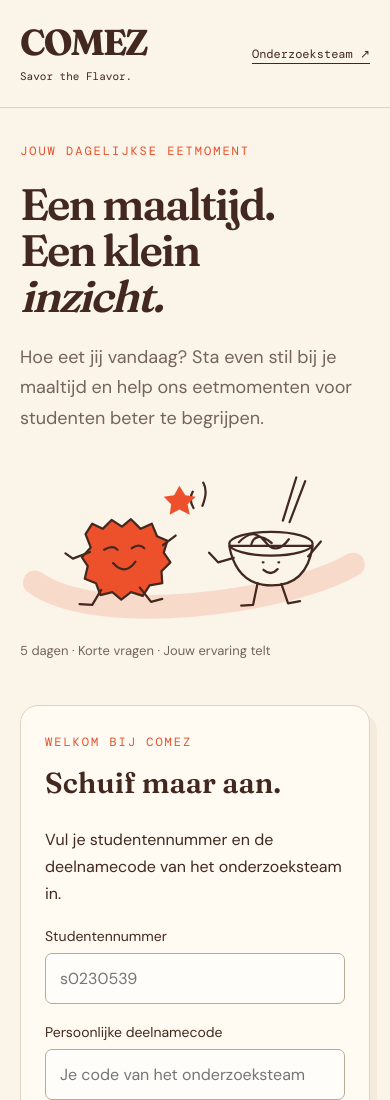
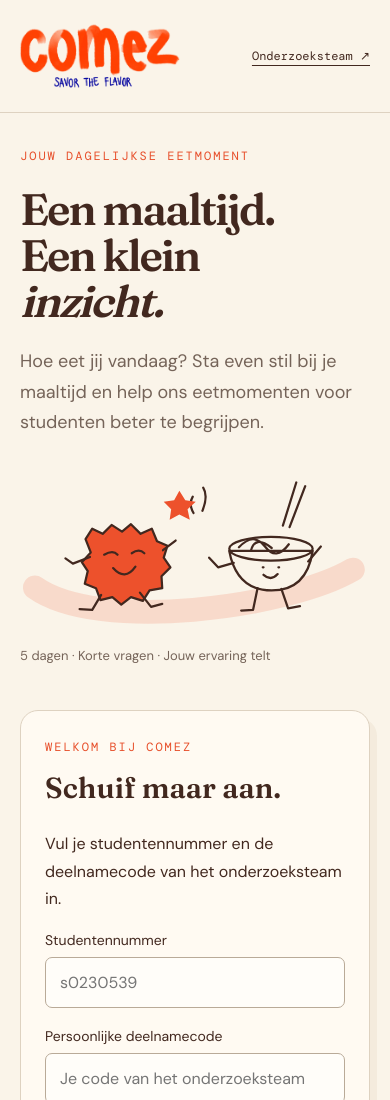
Before and after one commit to msp000604-gif/COMEZ, a website: page index.html in a window 390 px wide. Shown: the top 1100 px of the page. Drawn offline with nearby package versions, Linux system fonts and the light colour scheme.

Commit message:
Add files via upload

```diff
--- a/index.html
+++ b/index.html
@@ -1,3 +1,3 @@
 <!doctype html>
-<html lang="nl"><head><meta charset="utf-8"><meta name="viewport" content="width=device-width,initial-scale=1"><meta name="theme-color" content="#ed512c"><title>COMEZ · Jouw eetmoment</title><link rel="stylesheet" href="style.css"></head>
-<body><header><a class="brand" href="index.html">COMEZ<span>Savor the Flavor.</span></a><span class="tag">Een klein moment voor jouw maaltijd</span><a class="quiet" href="admin.html">Onderzoeksteam ↗</a></header><main id="app"></main><footer><span>REFLECTION · CONNECTION · CREATION</span><span>Een onderzoek naar eetmomenten bij studenten.</span></footer><script src="config.js"></script><script type="module" src="app.js"></script></body></html>
+<html lang="nl"><head><meta charset="utf-8"><meta name="viewport" content="width=device-width,initial-scale=1"><meta name="theme-color" content="#ed512c"><title>COMEZ · Jouw eetmoment</title><link rel="stylesheet" href="style.css"><link rel="stylesheet" href="logo.css?v=1"></head>
+<body><header><a class="brand brand-logo" href="index.html" aria-label="COMEZ — Savor the Flavor. Naar de startpagina"><img src="comez-logo.png" alt="COMEZ — Savor the Flavor" width="1754" height="1240"></a><span class="tag">Een klein moment voor jouw maaltijd</span><a class="quiet" href="admin.html">Onderzoeksteam ↗</a></header><main id="app"></main><footer><span>REFLECTION · CONNECTION · CREATION</span><span>Een onderzoek naar eetmomenten bij studenten.</span></footer><script src="config.js?v=2"></script><script type="module" src="app.js"></script></body></html>
--- /dev/null
+++ b/logo.css
@@ -0,0 +1,24 @@
+/* Original logo, displayed without its transparent canvas margins. */
+header .brand-logo {
+ display:block;
+ position:relative;
+ overflow:hidden;
+ width:210px;
+ aspect-ratio:738 / 293;
+ flex:0 0 auto;
+ line-height:0;
+}
+header .brand-logo img {
+ position:absolute;
+ display:block;
+ max-width:none;
+ width:237.6693767%;
+ height:auto;
+ left:-73.1707317%;
+ top:-156.6552901%;
+}
+@media(max-width:600px){
+ header .brand-logo{width:160px;}
+ header{gap:16px;}
+ header .quiet{max-width:145px;line-height:1.5;text-align:right;}
+}
```
Also changed, not shown: LEESMIJ.txt (added, +21 -0 lines), admin.html (+1 -1 lines), comez-logo.png (added).
